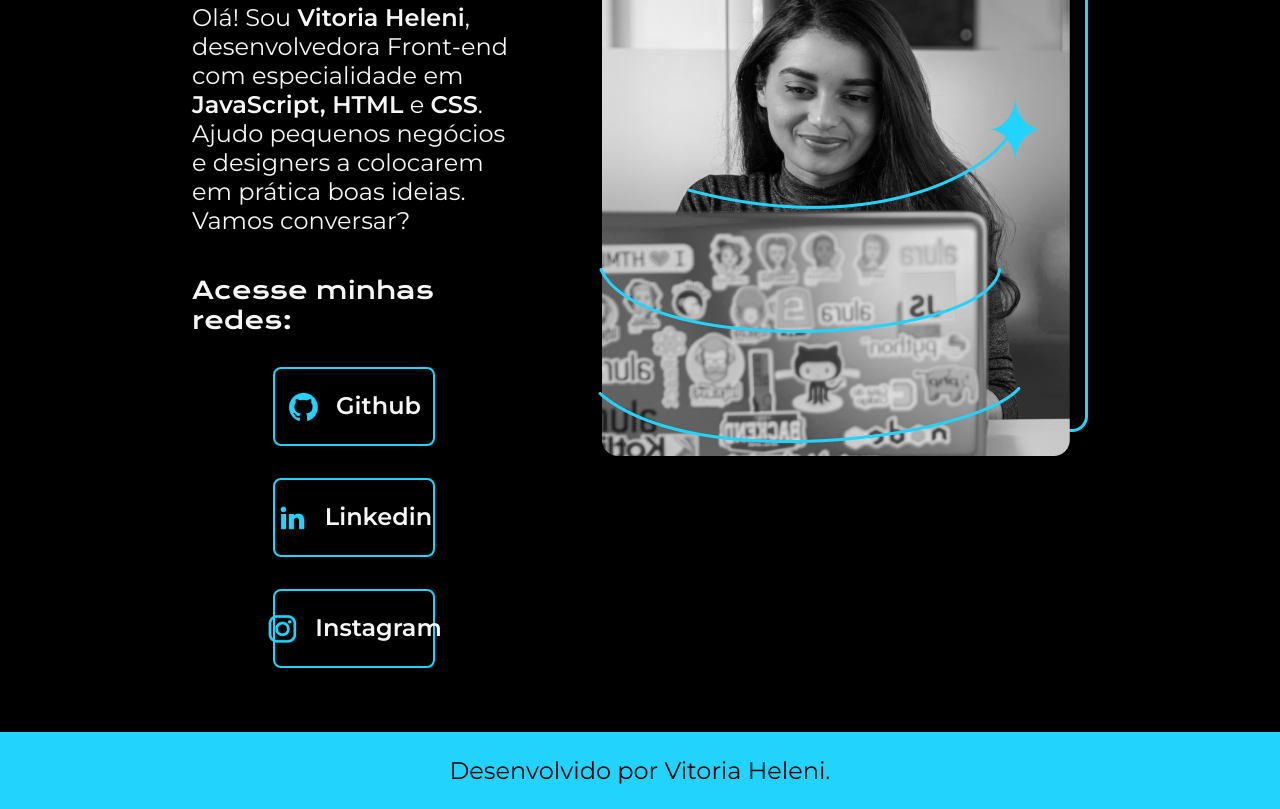
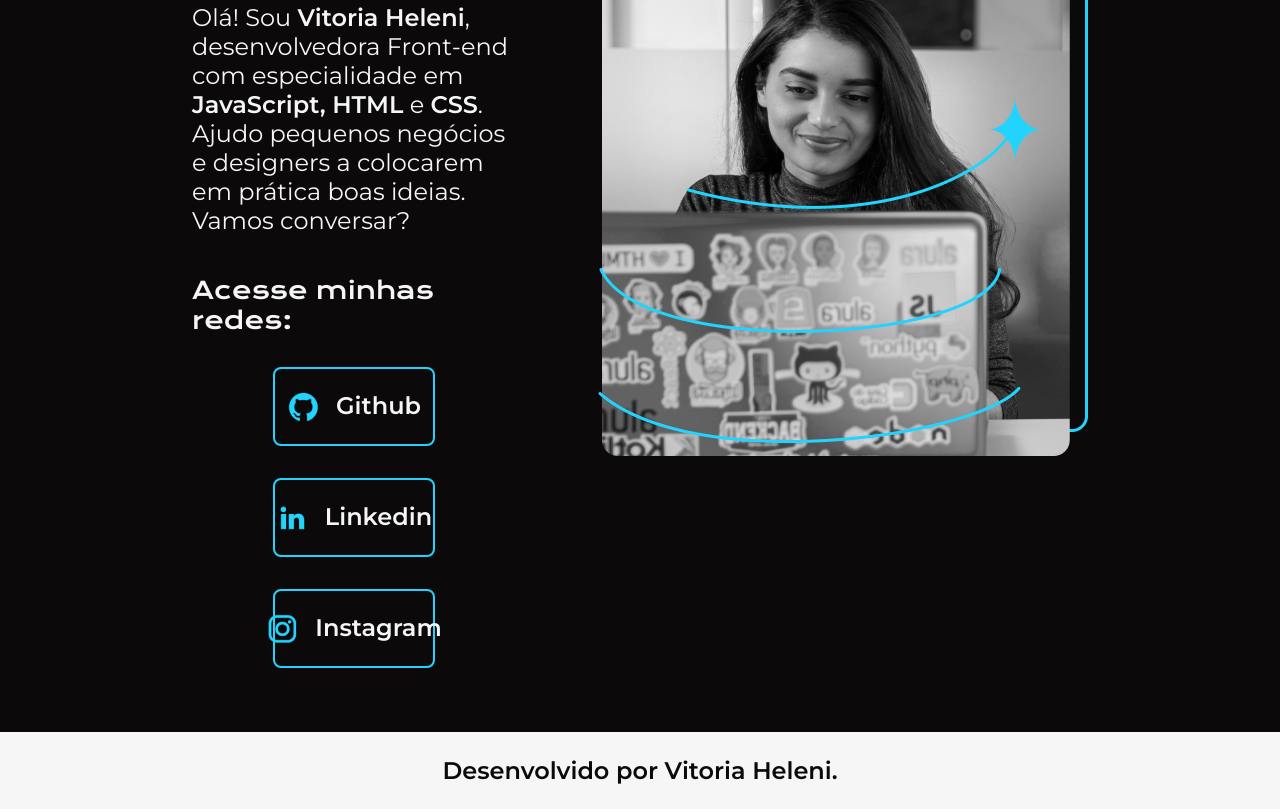
Before and after one commit to Vitoria-Heleni/portfolio, a plain HTML site: page index.html in a window 1280 px wide. Shown: the part 438-1247 px from the top of the page. Drawn offline with nearby package versions, Linux system fonts and the light colour scheme.

Commit message:
Update style.css

```diff
--- a/styles/style.css
+++ b/styles/style.css
@@ -6,7 +6,7 @@
 }
 
 :root{
-    --cor--primaria: #000000;
+    --cor--primaria: #0b090a;
     --cor--secundaria: #F6F6F6;
     --cor--terciaria: #22D4FD;
     --cor-quaternaria: #b722ff;
@@ -113,11 +113,12 @@ body{
 
 .rodape{
     padding: 24px;
-    background-color: var(--cor--terciaria);
+    background-color: var(--cor--secundaria);
     color: var(--cor--primaria);
     text-align: center;
     font-family: 'Montserrat', sans-serif;
     font-weight: 400;
+    font-weight: bold;
     font-size: 1.5rem;
 }
 
```
